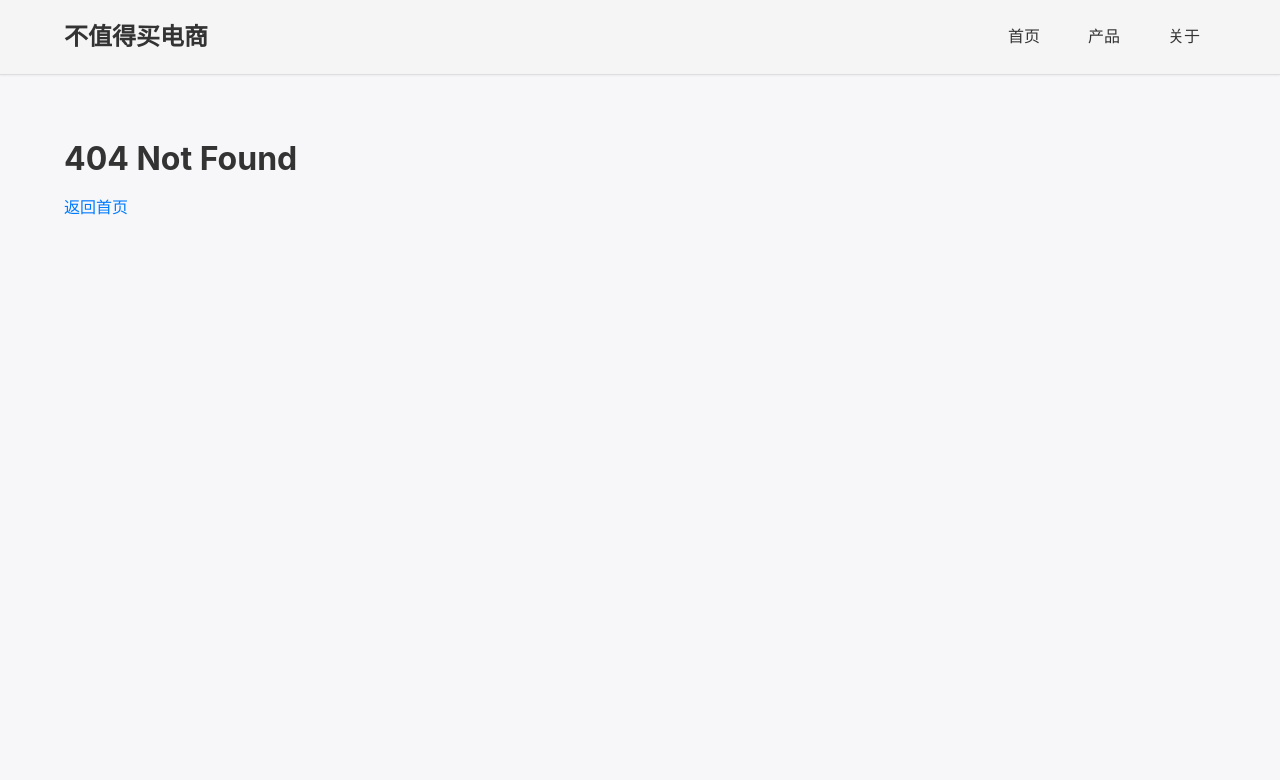
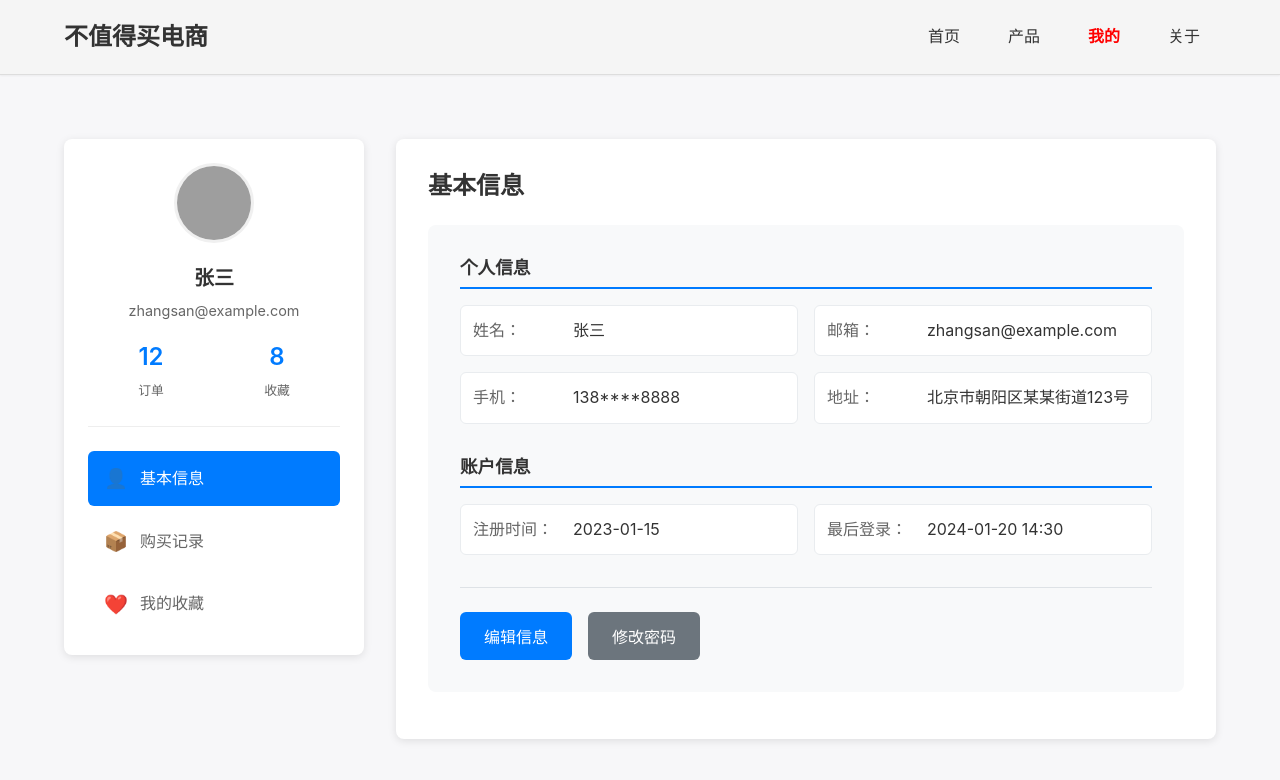
Before and after one commit to AnyaLi-tms/Day11-React-Router, a React (Vite) app in the folder react-router-demo/: page /profile in a window 1280 px wide. Before the commit this address had no page. Shown: the top 780 px of the page. Built offline with nearby package versions, Linux system fonts and the light colour scheme; grey boxes are pictures that could not be loaded.

Commit message:
feat: add profile and sub route

```diff
--- a/react-router-demo/src/App.jsx
+++ b/react-router-demo/src/App.jsx
@@ -1,11 +1,15 @@
-import { Routes, Route } from 'react-router'
-import './App.css'
-import Home from './pages/Home.jsx'
-import About from './pages/About.jsx'
-import Header from './components/layout/Header.jsx'
-import Products from './pages/Products.jsx'
-import ProductDetail from './pages/ProductDetail.jsx'
-import NotFound from './pages/NotFound.jsx'
+import { Routes, Route } from 'react-router';
+import './App.css';
+import Home from './pages/Home.jsx';
+import About from './pages/About.jsx';
+import Header from './components/layout/Header.jsx';
+import Products from './pages/Products.jsx';
+import ProductDetail from './pages/ProductDetail.jsx';
+import Profile from './pages/Profile.jsx';
+import ProfileInfo from './pages/ProfileInfo.jsx';
+import PurchasedProducts from './pages/PurchasedProducts.jsx';
+import LikedProducts from './pages/LikedProducts.jsx';
+import NotFound from './pages/NotFound.jsx';
 
 function App() {
   return (
@@ -15,13 +19,18 @@ function App() {
         <Routes>
           <Route path='/' element={<Home />} />
           <Route path='/products' element={<Products />} />
+          <Route path='/profile' element={<Profile />}>
+            <Route index element={<ProfileInfo />} />
+            <Route path='purchased' element={<PurchasedProducts />} />
+            <Route path='liked' element={<LikedProducts />} />
+          </Route>
           <Route path='/products/:id' element={<ProductDetail />} />
           <Route path='/about' element={<About />} />
           <Route path='*' element={<NotFound />} />
         </Routes>
       </main>
     </>
-  )
+  );
 }
 
-export default App
+export default App;
--- a/react-router-demo/src/components/layout/Header.jsx
+++ b/react-router-demo/src/components/layout/Header.jsx
@@ -22,6 +22,9 @@ function Header() {
           <NavLink to='/products' className={({isActive}) => activeClassName(styles.navLink, isActive)}>
             产品
           </NavLink>
+          <NavLink to='/profile' className={({isActive}) => activeClassName(styles.navLink, isActive)}>
+            我的
+          </NavLink>
           <NavLink to='/about' className={({isActive}) => activeClassName(styles.navLink, isActive)}>
             关于
           </NavLink>
--- a/react-router-demo/src/pages/Profile.jsx
+++ b/react-router-demo/src/pages/Profile.jsx
@@ -1,5 +1,5 @@
 import { useState } from 'react'
-import { Link, useLocation } from 'react-router'
+import { Link, useLocation, Outlet } from 'react-router'
 import styles from './profile.module.css'
 import userData from '../data/user.json'
 
@@ -50,7 +50,7 @@ function Profile() {
       </div>
 
       <div className={styles.content}>
-        {/* <Outlet /> */}
+        <Outlet />
       </div>
     </div>
   )
```
